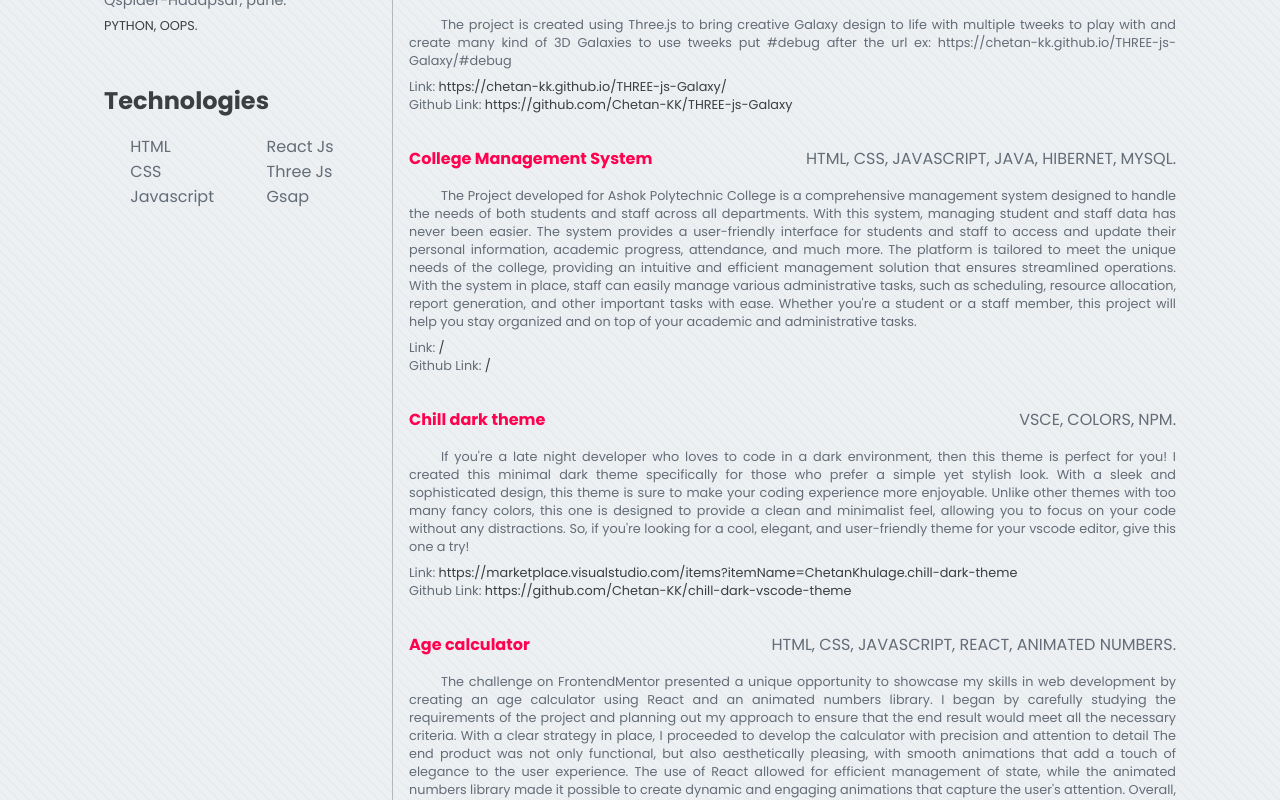
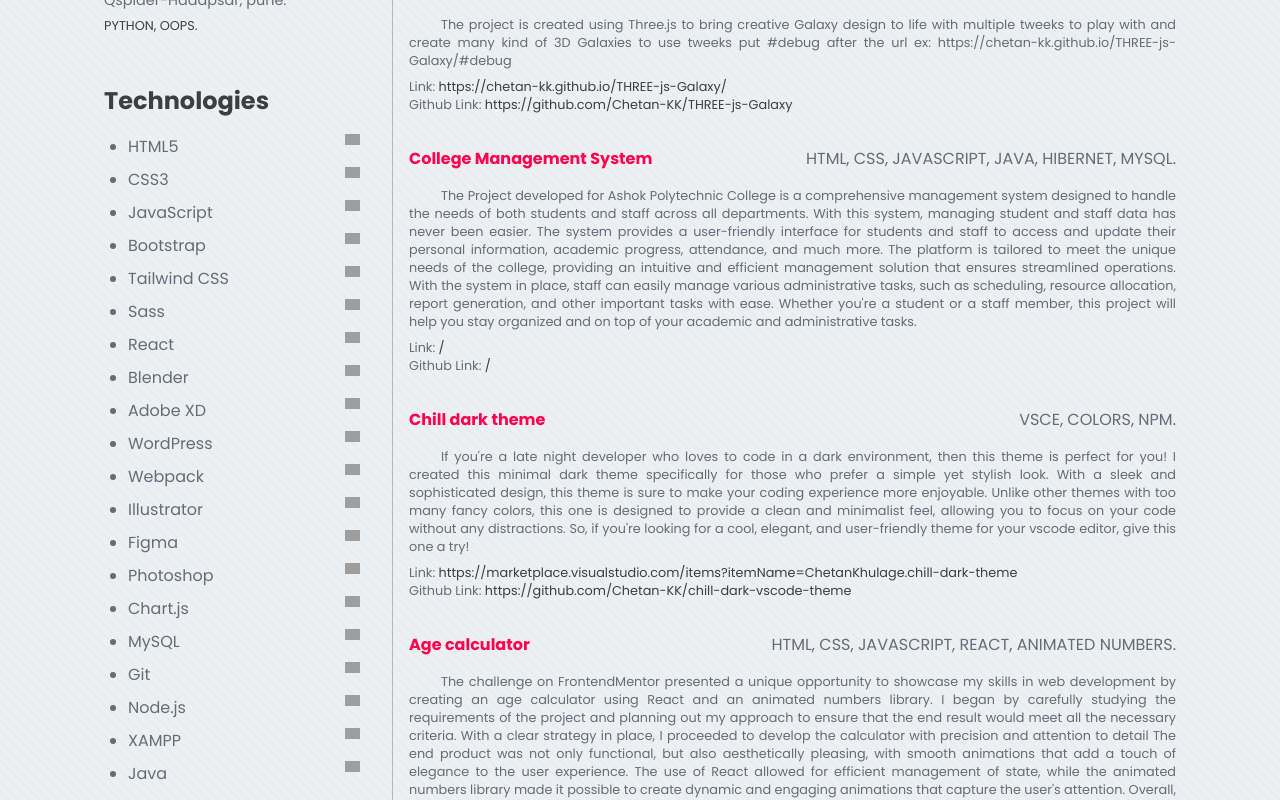
Before and after one commit to Chetan-KK/chetan-kk-portfolio2023, a React (Vite) app: page /Chetan-KK/resume in a window 1280 px wide. Shown: the part 1160-1960 px from the top of the page. Built offline with nearby package versions, Linux system fonts and the light colour scheme; grey boxes are pictures that could not be loaded.

Commit message:
skills added in resume bug fixes

```diff
--- a/src/Components/Hero/Hero.jsx
+++ b/src/Components/Hero/Hero.jsx
@@ -91,7 +91,7 @@ function Hero(props) {
           />
         </div>
         <div className="sub-heading">
-          i love to work on front-end of web and i mostly work with THREE js for
+          I love to work on front-end of web and i mostly work with THREE js for
           3D web development, i have worked on web development from around 3
           years
         </div>
--- a/src/Components/Resume/Resume.css
+++ b/src/Components/Resume/Resume.css
@@ -119,12 +119,16 @@
   color: var(--light-text-c);
 }
 .main .left section .techs {
-  justify-content: space-around;
-  flex-wrap: wrap;
+  padding-left: 1.5rem;
 }
-/* .main .left section .techs .side2 {
-  margin-right: 3rem;
-} */
+.main .left section .techs .tech {
+  margin: 0.5rem 0;
+}
+.main .left section .techs .techImg {
+  float: right;
+  width: 15px;
+  margin-left: 5px;
+}
 @media screen and (max-width: 600px) {
   .backButton {
     position: absolute;
--- a/src/Components/Resume/Resume.jsx
+++ b/src/Components/Resume/Resume.jsx
@@ -3,8 +3,9 @@ import { motion } from "framer-motion";
 import "./Resume.css";
 import Navbar from "../Navbar/Navbar";
 import Project from "./Project";
-import projectsArray from "../../assets/projects";
+import projectsData from "../../assets/projects";
 import { Link } from "react-router-dom";
+import skillsData from "../../assets/skills";
 
 function Resume() {
   const handleDownload = (e) => {
@@ -13,7 +14,7 @@ function Resume() {
 
   const [width, setWidth] = useState(window.innerWidth);
 
-  const [projects, setProjects] = useState(projectsArray);
+  const [projects, setProjects] = useState(projectsData);
 
   window.addEventListener("resize", () => {
     setWidth(window.innerWidth);
@@ -165,18 +166,18 @@ function Resume() {
               </section>
               <section>
                 <div className="main-title">Technologies</div>
-                <div className="techs flex">
-                  <div className="side1">
-                    <div className="tech">HTML</div>
-                    <div className="tech">CSS</div>
-                    <div className="tech">Javascript</div>
-                  </div>
-                  <div className="side2">
-                    <div className="tech">React Js</div>
-                    <div className="tech">Three Js</div>
-                    <div className="tech">Gsap</div>
-                  </div>
-                </div>
+                <ul className="techs">
+                  {skillsData.map((tech) => (
+                    <li className="tech" key={tech.name}>
+                      {tech.name}
+                      <img
+                        src={tech.imgLink}
+                        alt={tech.name}
+                        className="techImg"
+                      />
+                    </li>
+                  ))}
+                </ul>
               </section>
             </div>
             {/**
--- a/src/Components/Skills/Skill.jsx
+++ b/src/Components/Skills/Skill.jsx
@@ -2,7 +2,7 @@ import React from "react";
 
 function Skill(props) {
   return (
-    <div className="Skill">
+    <div className="Skill link">
       <a href={props.link} target="_blank">
         <img
           className="skill-img"
--- a/src/Components/Skills/Skills.css
+++ b/src/Components/Skills/Skills.css
@@ -37,26 +37,6 @@
 }
 .Skills .skills-row .skill-img:hover {
   filter: grayscale(0%);
-}
-.Skills .skills-row .Skill {
-  position: relative;
-}
-.Skills .skills-row .Skill::before {
-  content: "";
-  position: absolute;
-  bottom: 0;
-  left: 0;
-  height: 3px;
-  border-radius: 100vw;
-  width: 100%;
-  transform: scaleX(0);
-  transition: var(--transition) transform;
-  transform-origin: right;
-  background-image: var(--primary-gradient);
-}
-.Skills .skills-row .Skill:hover::before {
-  transform-origin: left;
-  transform: scaleX(1);
 }
 @media screen and (max-width: 900px) {
   .all-skills {
--- a/src/Components/Skills/Skills.jsx
+++ b/src/Components/Skills/Skills.jsx
@@ -3,123 +3,10 @@ import Skill from "./Skill";
 import "./Skills.css";
 import { useRef } from "react";
 import { useEffect } from "react";
+import skillsData from "../../assets/skills";
 
 function Skills() {
-  const [skills, setSkills] = useState([
-    {
-      name: "HTML5",
-      link: "https://en.wikipedia.org/wiki/HTML5",
-      imgLink:
-        "https://profilinator.rishav.dev/skills-assets/html5-original-wordmark.svg",
-    },
-    {
-      name: "CSS3",
-      link: "https://www.w3schools.com/css/",
-      imgLink:
-        "https://profilinator.rishav.dev/skills-assets/css3-original-wordmark.svg",
-    },
-    {
-      name: "JavaScript",
-      link: "https://www.javascript.com/",
-      imgLink:
-        "https://profilinator.rishav.dev/skills-assets/javascript-original.svg",
-    },
-    {
-      name: "Bootstrap",
-      link: "https://getbootstrap.com/docs/3.4/javascript/",
-      imgLink:
-        "https://profilinator.rishav.dev/skills-assets/bootstrap-plain.svg",
-    },
-    {
-      name: "Tailwind CSS",
-      link: "https://www.tailwindcss.com/",
-      imgLink: "https://profilinator.rishav.dev/skills-assets/tailwindcss.svg",
-    },
-    {
-      name: "Sass",
-      link: "https://sass-lang.com/",
-      imgLink:
-        "https://profilinator.rishav.dev/skills-assets/sass-original.svg",
-    },
-    {
-      name: "React",
-      link: "https://reactjs.org/",
-      imgLink:
-        "https://profilinator.rishav.dev/skills-assets/react-original-wordmark.svg",
-    },
-    {
-      name: "Blender",
-      link: "https://www.blender.org/",
-      imgLink:
-        "https://profilinator.rishav.dev/skills-assets/blender_community_badge_white.svg",
-    },
-    {
-      name: "Adobe XD",
-      link: "https://www.adobe.com/in/products/xd.html",
-      imgLink: "https://profilinator.rishav.dev/skills-assets/adobexd.png",
-    },
-    {
-      name: "WordPress",
-      link: "https://wordpress.com/",
-      imgLink: "https://profilinator.rishav.dev/skills-assets/wordpress.png",
-    },
-    {
-      name: "Webpack",
-      link: "https://webpack.js.org/",
-      imgLink:
-        "https://profilinator.rishav.dev/skills-assets/webpack-original.svg",
-    },
-    {
-      name: "Illustrator",
-      link: "https://www.adobe.com/in/products/illustrator.html",
-      imgLink:
-        "https://profilinator.rishav.dev/skills-assets/adobe_illustrator-icon.svg",
-    },
-    {
-      name: "Figma",
-      link: "https://www.figma.com/",
-      imgLink: "https://profilinator.rishav.dev/skills-assets/figma-icon.svg",
-    },
-    {
-      name: "Photoshop",
-      link: "https://www.adobe.com/in/products/photoshop.html",
-      imgLink:
-        "https://profilinator.rishav.dev/skills-assets/photoshop-plain.svg",
-    },
-    {
-      name: "Chart.js",
-      link: "https://www.chartjs.org/",
-      imgLink: "https://profilinator.rishav.dev/skills-assets/logo-title.svg",
-    },
-    {
-      name: "MySQL",
-      link: "https://www.mysql.com/",
-      imgLink:
-        "https://profilinator.rishav.dev/skills-assets/mysql-original-wordmark.svg",
-    },
-    {
-      name: "Git",
-      link: "https://github.com/",
-      imgLink: "https://profilinator.rishav.dev/skills-assets/git-scm-icon.svg",
-    },
-    {
-      name: "Node.js",
-      link: "https://nodejs.org/",
-      imgLink:
-        "https://profilinator.rishav.dev/skills-assets/nodejs-original-wordmark.svg",
-    },
-    {
-      name: "XAMPP",
-      link: "https://www.apachefriends.org/",
-      imgLink: "https://profilinator.rishav.dev/skills-assets/xampp.png",
-    },
-    {
-      name: "Java",
-      link: "https://www.java.com/",
-      imgLink:
-        "https://profilinator.rishav.dev/skills-assets/java-original-wordmark.svg",
-    },
-  ]);
+  const [skills, setSkills] = useState(skillsData);
 
   const [row1Pos, setRow1Pos] = useState(0);
   const [row2Pos, setRow2Pos] = useState(0);
--- /dev/null
+++ b/src/assets/skills.js
@@ -0,0 +1,115 @@
+export default [
+    {
+        name: "HTML5",
+        link: "https://en.wikipedia.org/wiki/HTML5",
+        imgLink:
+            "https://profilinator.rishav.dev/skills-assets/html5-original-wordmark.svg",
+    },
+    {
+        name: "CSS3",
+        link: "https://www.w3schools.com/css/",
+        imgLink:
+            "https://profilinator.rishav.dev/skills-assets/css3-original-wordmark.svg",
+    },
+    {
+        name: "JavaScript",
+        link: "https://www.javascript.com/",
+        imgLink:
+            "https://profilinator.rishav.dev/skills-assets/javascript-original.svg",
+    },
+    {
+        name: "Bootstrap",
+        link: "https://getbootstrap.com/docs/3.4/javascript/",
+        imgLink:
+            "https://profilinator.rishav.dev/skills-assets/bootstrap-plain.svg",
+    },
+    {
+        name: "Tailwind CSS",
+        link: "https://www.tailwindcss.com/",
+        imgLink: "https://profilinator.rishav.dev/skills-assets/tailwindcss.svg",
+    },
+    {
+        name: "Sass",
+        link: "https://sass-lang.com/",
+        imgLink:
+            "https://profilinator.rishav.dev/skills-assets/sass-original.svg",
+    },
+    {
+        name: "React",
+        link: "https://reactjs.org/",
+        imgLink:
+            "https://profilinator.rishav.dev/skills-assets/react-original-wordmark.svg",
+    },
+    {
+        name: "Blender",
+        link: "https://www.blender.org/",
+        imgLink:
+            "https://profilinator.rishav.dev/skills-assets/blender_community_badge_white.svg",
+    },
+    {
+        name: "Adobe XD",
+        link: "https://www.adobe.com/in/products/xd.html",
+        imgLink: "https://profilinator.rishav.dev/skills-assets/adobexd.png",
+    },
+    {
+        name: "WordPress",
+        link: "https://wordpress.com/",
+        imgLink: "https://profilinator.rishav.dev/skills-assets/wordpress.png",
+    },
+    {
+        name: "Webpack",
+        link: "https://webpack.js.org/",
+        imgLink:
+            "https://profilinator.rishav.dev/skills-assets/webpack-original.svg",
+    },
+    {
+        name: "Illustrator",
+        link: "https://www.adobe.com/in/products/illustrator.html",
+        imgLink:
+            "https://profilinator.rishav.dev/skills-assets/adobe_illustrator-icon.svg",
+    },
+    {
+        name: "Figma",
+        link: "https://www.figma.com/",
+        imgLink: "https://profilinator.rishav.dev/skills-assets/figma-icon.svg",
+    },
+    {
+        name: "Photoshop",
+        link: "https://www.adobe.com/in/products/photoshop.html",
+        imgLink:
+            "https://profilinator.rishav.dev/skills-assets/photoshop-plain.svg",
+    },
+    {
+        name: "Chart.js",
+        link: "https://www.chartjs.org/",
+        imgLink: "https://profilinator.rishav.dev/skills-assets/logo-title.svg",
+    },
+    {
+        name: "MySQL",
+        link: "https://www.mysql.com/",
+        imgLink:
+            "https://profilinator.rishav.dev/skills-assets/mysql-original-wordmark.svg",
+    },
+    {
+        name: "Git",
+        link: "https://github.com/",
+        imgLink: "https://profilinator.rishav.dev/skills-assets/git-scm-icon.svg",
+    },
+    {
+        name: "Node.js",
+        link: "https://nodejs.org/",
+        imgLink:
+            "https://profilinator.rishav.dev/skills-assets/nodejs-original-wordmark.svg",
+    },
+    {
+        name: "XAMPP",
+        link: "https://www.apachefriends.org/",
+        imgLink: "https://profilinator.rishav.dev/skills-assets/xampp.png",
+    },
+    {
+        name: "Java",
+        link: "https://www.java.com/",
+        imgLink:
+            "https://profilinator.rishav.dev/skills-assets/java-original-wordmark.svg",
+    },
+];
```
Also changed, not shown: src/Components/Contact/Contact.jsx (+14 -4 lines), src/index.css (+6 -1 lines).
